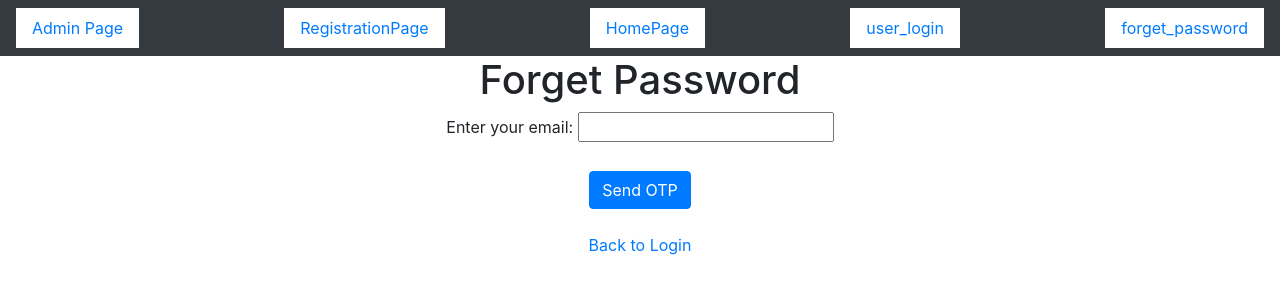
After one commit to ashu-7683/Django-Registration-Form, a Django app: page /forget_password/ in a window 1280 px wide. The commit adds this page. Shown: the top 300 px of the page. Run offline with Django 5.2, Linux system fonts and the light colour scheme.

Commit message:
password commit

```diff
--- a/app/forms.py
+++ b/app/forms.py
@@ -17,6 +17,25 @@ class ProfileForm(forms.ModelForm):
 
 
 
+class EmailForm(forms.Form):
+    email = forms.EmailField()
+
+class OTPForm(forms.Form):
+    otp = forms.CharField(max_length=6, min_length=6)
+
+class NewPasswordForm(forms.Form):
+    new_password = forms.CharField(widget=forms.PasswordInput)
+    confirm_password = forms.CharField(widget=forms.PasswordInput)
+
+    def clean(self):
+        cleaned_data = super().clean()
+        new_password = cleaned_data.get("new_password")
+        confirm_password = cleaned_data.get("confirm_password")
+
+        if new_password and confirm_password and new_password != confirm_password:
+            raise forms.ValidationError("Passwords don't match")
+
+        return cleaned_data
 '''
 While we are sending Parent Tables FOrm Object and
 Child Tables FOrm Object into same HTML page
--- a/app/views.py
+++ b/app/views.py
@@ -1,4 +1,4 @@
-from django.shortcuts import render, get_object_or_404
+from django.shortcuts import render
 
 # Create your views here.
 from app.forms import *
@@ -7,6 +7,11 @@ from django.core.mail import send_mail
 from django.contrib.auth import authenticate,login,logout
 from django.urls import reverse
 from django.contrib.auth.decorators import login_required
+
+
+from app.models import OTPModel
+from django.contrib.auth.models import User
+from django.utils import timezone
 
 
 def registration(request):
@@ -108,3 +113,118 @@ def reset_password(request):
 
         return HttpResponse('Reset password is done successfully')
     return render(request,'reset_password.html')
+
+
+# forget password functionality using OTP
+
+def forget_password(request):
+    if request.method == 'POST':
+        form = EmailForm(request.POST)
+        if form.is_valid():
+            email = form.cleaned_data['email']
+            try:
+                user = User.objects.get(email=email)
+                # Generate OTP
+                otp = OTPModel.generate_otp()
+                # Save OTP to database
+                OTPModel.objects.create(user=user, otp=otp)
+
+                # Send OTP via email
+                send_mail(
+                    'Password Reset OTP',
+                    f'Your OTP for password reset is: {otp}. This OTP is valid for 10 minutes.',
+                    'ashutoshkhilar5@gmail.com',
+                    [email],
+                    fail_silently=False,
+                )
+
+                # Store user ID in session for verification
+                request.session['reset_user_id'] = user.id
+                request.session['reset_email'] = email
+
+                return HttpResponseRedirect(reverse('verify_otp'))
+
+            except User.DoesNotExist:
+                return HttpResponse("No user found with this email address.")
+    else:
+        form = EmailForm()
+
+    return render(request, 'forget_password.html', {'form': form})
+
+def verify_otp(request):
+    # Check if user came from forget password
+    if 'reset_user_id' not in request.session:
+        return HttpResponseRedirect(reverse('forget_password'))
+
+    if request.method == 'POST':
+        form = OTPForm(request.POST)
+        if form.is_valid():
+            otp_entered = form.cleaned_data['otp']
+            user_id = request.session['reset_user_id']
+
+            try:
+                # Get the latest OTP for this user that's not used and not expired
+                otp_obj = OTPModel.objects.filter(
+                    user_id=user_id,
+                    is_used=False
+                ).latest('created_at')
+
+                if otp_obj.is_expired():
+                    return HttpResponse("OTP has expired. Please request a new one.")
+
+                if otp_obj.otp == otp_entered:
+                    # Mark OTP as used
+                    otp_obj.is_used = True
+                    otp_obj.save()
+
+                    # Store verification in session
+                    request.session['otp_verified'] = True
+                    return HttpResponseRedirect(reverse('set_new_password'))
+                else:
+                    return HttpResponse("Invalid OTP. Please try again.")
+
+            except OTPModel.DoesNotExist:
+                return HttpResponse("OTP not found or already used. Please request a new one.")
+    else:
+        form = OTPForm()
+
+    return render(request, 'verify_otp.html', {'form': form})
+
+def set_new_password(request):
+    # Check if OTP is verified
+    if 'reset_user_id' not in request.session or not request.session.get('otp_verified'):
+        return HttpResponseRedirect(reverse('forget_password'))
+
+    if request.method == 'POST':
+        form = NewPasswordForm(request.POST)
+        if form.is_valid():
+            user_id = request.session['reset_user_id']
+            new_password = form.cleaned_data['new_password']
+
+            try:
+                user = User.objects.get(id=user_id)
+                user.set_password(new_password)
+                user.save()
+
+                # Clear session data
+                request.session.pop('reset_user_id', None)
+                request.session.pop('reset_email', None)
+                request.session.pop('otp_verified', None)
+
+                # Send confirmation email
+                send_mail(
+                    'Password Reset Successful',
+                    'Your password has been reset successfully.',
+                    'ashutoshkhilar5@gmail.com',
+                    [user.email],
+                    fail_silently=False,
+                )
+
+                return HttpResponse("Password reset successfully! You can now login with your new password.")
+
+            except User.DoesNotExist:
+                return HttpResponse("User not found.")
+    else:
+        form = NewPasswordForm()
+
+    return render(request, 'set_new_password.html', {'form': form})
--- a/registration/urls.py
+++ b/registration/urls.py
@@ -30,4 +30,9 @@ urlpatterns = [
     path('change_password/',change_password,name='change_password'),
     path('reset_password/',reset_password,name='reset_password'),
 
+    # Add these new URLs
+    path('forget_password/', forget_password, name='forget_password'),
+    path('verify_otp/', verify_otp, name='verify_otp'),
+    path('set_new_password/', set_new_password, name='set_new_password'),
+
 ] + static(settings.MEDIA_URL, document_root=settings.MEDIA_ROOT)
--- a/templates/dummy.html
+++ b/templates/dummy.html
@@ -27,6 +27,7 @@
 
     {% else %}
         <a href="{% url 'user_login' %}" class="nav-link bg-white">user_login</a>
+        <a href="{% url 'forget_password' %}" class="nav-link bg-white">forget_password</a>
     {% endif %}
 
     </nav>
--- /dev/null
+++ b/templates/forget_password.html
@@ -0,0 +1,24 @@
+{% extends 'dummy.html' %}
+
+{% block title %}
+    <title>Forget Password</title>
+{% endblock %}
+
+{% block body_block %}
+<center>
+    <h1>Forget Password</h1>
+
+    <form method="POST">
+        {% csrf_token %}
+
+        <label for="email">Enter your email:</label>
+        <input type="email" name="email" id="email" required>
+        <br><br>
+
+        <input type="submit" value="Send OTP" class="btn btn-primary">
+    </form>
+
+    <br>
+    <a href="{% url 'user_login' %}">Back to Login</a>
+</center>
+{% endblock %}
```
Also changed, not shown: app/models.py (+20 -0 lines), templates/set_new_password.html (added, +25 -0 lines), templates/verify_otp.html (added, +25 -0 lines), app/migrations/0002_alter_profile_profile_pic_otpmodel.py (added), db.sqlite3, media/PSFix_20230719_091408.jpg (added).
